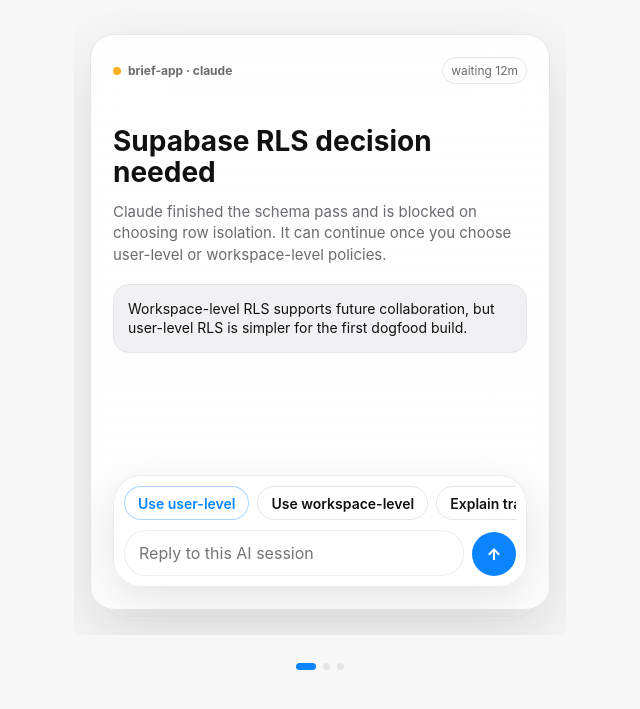
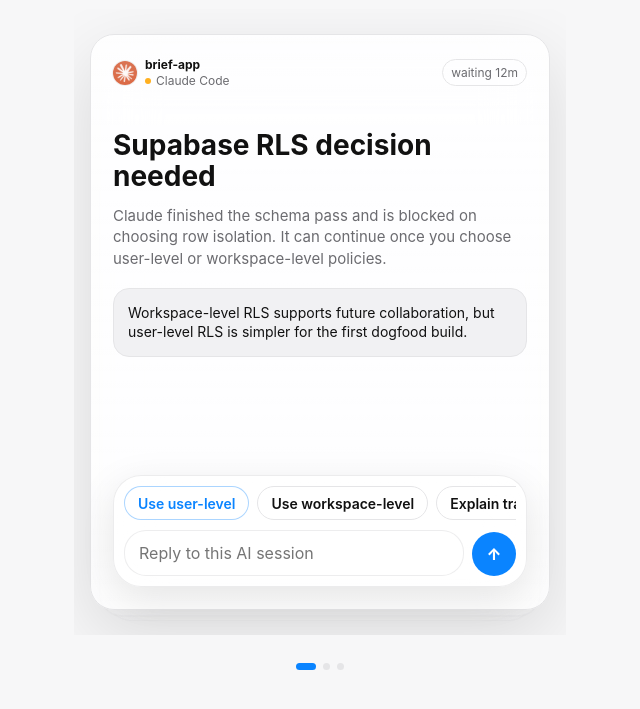
Before and after one commit to ilwonyoon/steer_ai, a plain HTML site: page apps/prototype/index.html in a window 1280 px wide. Shown: the part 61-770 px from the top of the page, without its empty margins (320-960 px from the left). Drawn offline with Linux system fonts and the light colour scheme.

Commit message:
Show provider identity in session cards

```diff
--- a/apps/prototype/index.html
+++ b/apps/prototype/index.html
@@ -172,13 +172,58 @@
       .session {
         display: inline-flex;
         align-items: center;
-        gap: 7px;
+        gap: 8px;
         min-width: 0;
       }
 
+      .provider-icon,
+      .provider-fallback {
+        width: 24px;
+        height: 24px;
+        border-radius: 50%;
+        flex: 0 0 auto;
+      }
+
+      .provider-icon {
+        display: block;
+        object-fit: cover;
+        box-shadow: 0 0 0 1px rgba(0, 0, 0, 0.06);
+      }
+
+      .provider-fallback {
+        display: grid;
+        place-items: center;
+        background: linear-gradient(135deg, #1c1c1f, #5e6ad2);
+        color: white;
+        font-size: 11px;
+        font-weight: 750;
+      }
+
+      .session-text {
+        min-width: 0;
+        display: flex;
+        flex-direction: column;
+        gap: 1px;
+      }
+
+      .session-text strong {
+        max-width: 220px;
+        overflow: hidden;
+        text-overflow: ellipsis;
+        white-space: nowrap;
+        color: var(--text);
+      }
+
+      .session-text span {
+        display: inline-flex;
+        align-items: center;
+        gap: 5px;
+        color: var(--muted);
+      }
+
       .dot {
-        width: 8px;
-        height: 8px;
+        width: 6px;
+        height: 6px;
         border-radius: 50%;
         background: var(--amber);
         flex: 0 0 auto;
@@ -472,8 +517,11 @@
         <article class="action-card" id="card">
           <div class="card-meta">
             <div class="session">
-              <span class="dot" id="status-dot"></span>
-              <strong id="session-name">brief-app · claude</strong>
+              <span id="provider-mark"></span>
+              <div class="session-text">
+                <strong id="project-name">brief-app</strong>
+                <span><span class="dot" id="status-dot"></span><span id="provider-name">Claude Code</span></span>
+              </div>
             </div>
             <span class="pill" id="wait-age">waiting 12m</span>
           </div>
@@ -522,6 +570,9 @@
       const cards = [
         {
           session: "brief-app · claude",
+          project: "brief-app",
+          provider: "Claude Code",
+          providerIcon: "assets/claude.png",
           state: "waiting",
           statusClass: "",
           age: "waiting 12m",
@@ -540,6 +591,9 @@
         },
         {
           session: "steer-docs · codex",
+          project: "steer-docs",
+          provider: "Codex CLI",
+          providerIcon: "assets/codex-color.png",
           state: "blocked",
           statusClass: "blocked",
           age: "blocked 4m",
@@ -555,7 +609,10 @@
           ]
         },
         {
-          session: "happy-research · claude",
+          session: "happy-research · gemini",
+          project: "happy-research",
+          provider: "Gemini CLI",
+          providerIcon: "",
           state: "running",
           statusClass: "running",
           age: "running",
@@ -578,7 +635,11 @@
       function render() {
         const item = cards[index];
         byId("queue-count").textContent = `${cards.length} waiting actions`;
-        byId("session-name").textContent = item.session;
+        byId("project-name").textContent = item.project;
+        byId("provider-name").textContent = item.provider;
+        byId("provider-mark").innerHTML = item.providerIcon
+          ? `<img class="provider-icon" src="${item.providerIcon}" alt="${item.provider}" />`
+          : `<span class="provider-fallback" aria-label="${item.provider}">${item.provider.slice(0, 1)}</span>`;
         byId("status-dot").className = `dot ${item.statusClass}`;
         byId("wait-age").textContent = item.age;
         byId("card-title").textContent = item.title;
```
Also changed, not shown: DESIGN.md (+8 -1 lines), docs/PRD.md (+2 -0 lines), docs/TECH_SPEC.md (+3 -1 lines), README.md, apps/prototype/assets/claude.png (added), apps/prototype/assets/codex-color.png (added).
